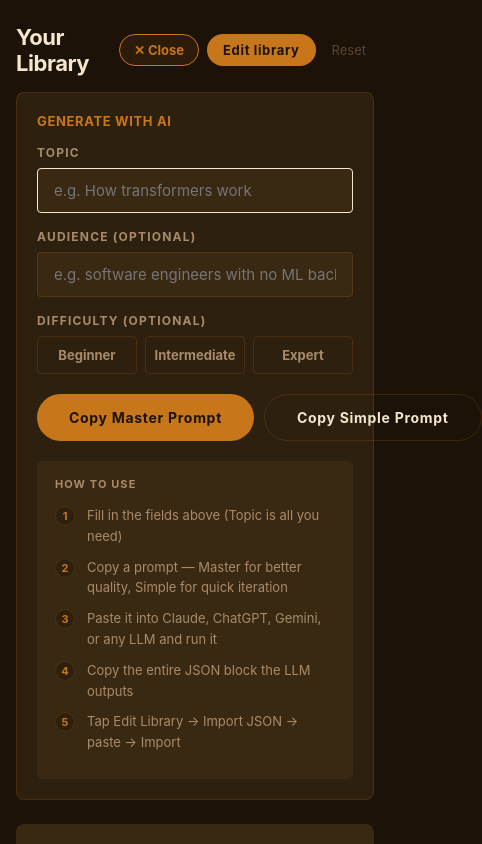
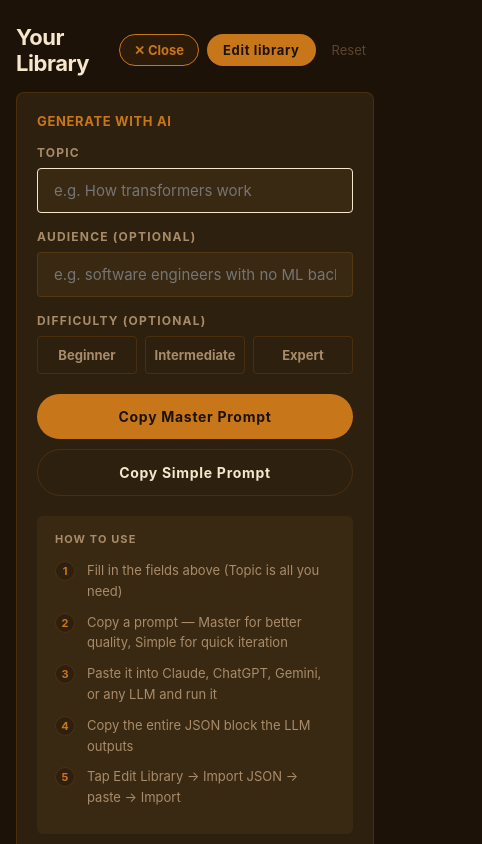
Before and after one commit to i-am-mushfiq/Deckwise, a React (Vite) app: page / in a window 390 px wide. Both pictures are taken after a click on the button "AI Prompt". Shown: the top 844 px of the page, 482 px wide, since content can reach past the window. Built offline with nearby package versions, Linux system fonts and the light colour scheme.

Commit message:
stack prompt copy buttons vertically to fix overflow on mobile

```diff
--- a/src/App.jsx
+++ b/src/App.jsx
@@ -277,7 +277,7 @@ Rules: one idea per card, each card builds on the last, difficulty 1=Intro 2=Cor
           ))}
         </div>
       </Field>
-      <div style={{display:"flex",gap:10,marginTop:20}}>
+      <div style={{display:"flex",flexDirection:"column",gap:10,marginTop:20}}>
         <SpotifyBtn fullWidth onClick={()=>copy("master")}>
           {copied==="master"?"Copied ✓":"Copy Master Prompt"}
         </SpotifyBtn>
```
